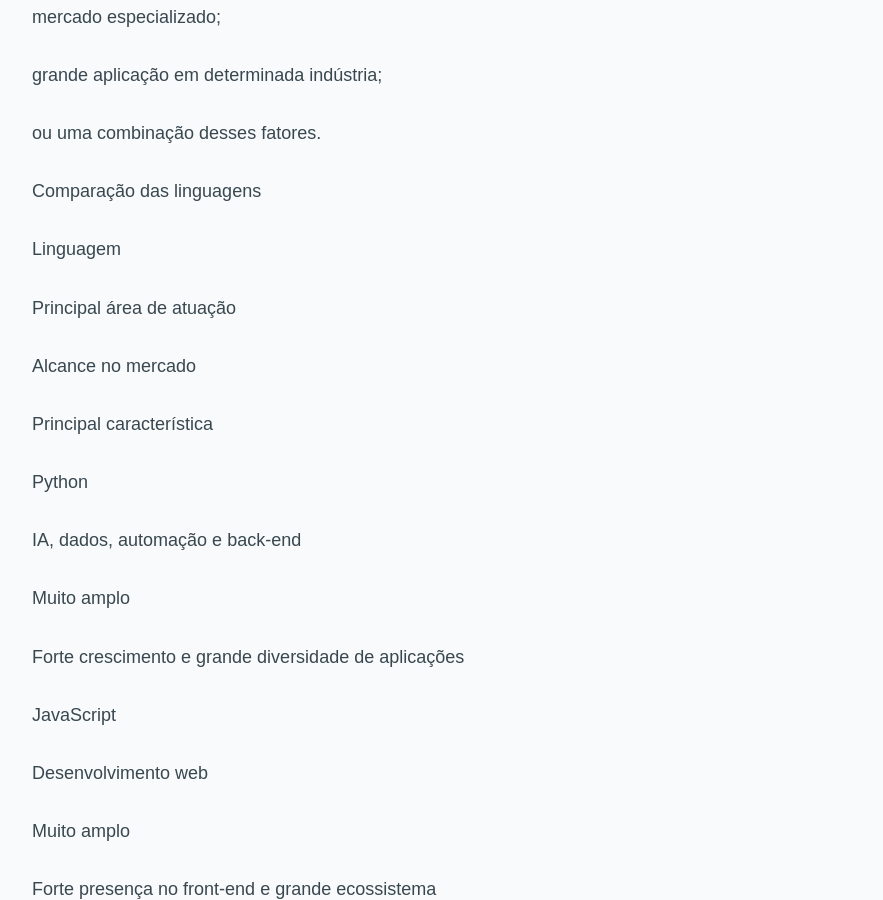
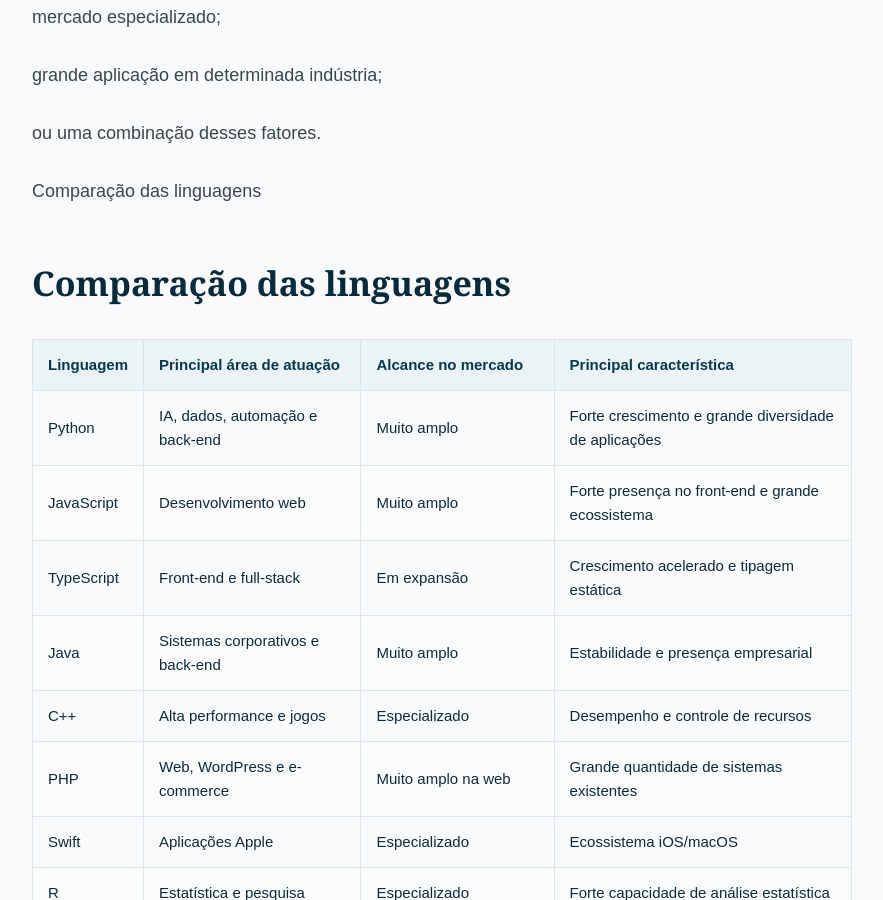
Before and after one commit to RayssaOliveiraRMO/RayssaOliveiraRMO.github.io, a Jekyll site: the page built from _posts/2026-08-20-linguagens-de-programacao.md, in a window 1280 px wide and 900 px high, scrolled down 12607 px. Shown: the whole window, without its empty margins (198-1081 px from the left). Built offline with Jekyll 4.4.1, drawn with Linux system fonts in a browser that asks for light colours.

Commit message:
Update 2026-08-20-linguagens-de-programacao.md

```diff
--- a/_posts/2026-08-20-linguagens-de-programacao.md
+++ b/_posts/2026-08-20-linguagens-de-programacao.md
@@ -276,101 +276,21 @@ ou uma combinação desses fatores.
 
 Comparação das linguagens
 
-Linguagem
+## Comparação das linguagens
 
-Principal área de atuação
-
-Alcance no mercado
-
-Principal característica
-
-Python
-
-IA, dados, automação e back-end
-
-Muito amplo
-
-Forte crescimento e grande diversidade de aplicações
-
-JavaScript
-
-Desenvolvimento web
-
-Muito amplo
-
-Forte presença no front-end e grande ecossistema
-
-TypeScript
-
-Front-end e full-stack
-
-Em expansão
-
-Crescimento acelerado e tipagem estática
-
-Java
-
-Sistemas corporativos e back-end
-
-Muito amplo
-
-Estabilidade e presença empresarial
-
-C++
-
-Alta performance e jogos
-
-Especializado
-
-Desempenho e controle de recursos
-
-PHP
-
-Web, WordPress e e-commerce
-
-Muito amplo na web
-
-Grande quantidade de sistemas existentes
-
-Swift
-
-Aplicações Apple
-
-Especializado
-
-Ecossistema iOS/macOS
-
-R
-
-Estatística e pesquisa
-
-Especializado
-
-Forte capacidade de análise estatística
-
-SQL
-
-Dados e bancos de dados
-
-Transversal
-
-Presença em diversas áreas de tecnologia
-
-Go
-
-Cloud, infraestrutura e back-end
-
-Especializado/em expansão
-
-Simplicidade, desempenho e sistemas distribuídos
-
-C#
-
-.NET, corporativo e jogos
-
-Amplo
-
-Forte ecossistema empresarial e Unity
+| Linguagem | Principal área de atuação | Alcance no mercado | Principal característica |
+|---|---|---|---|
+| Python | IA, dados, automação e back-end | Muito amplo | Forte crescimento e grande diversidade de aplicações |
+| JavaScript | Desenvolvimento web | Muito amplo | Forte presença no front-end e grande ecossistema |
+| TypeScript | Front-end e full-stack | Em expansão | Crescimento acelerado e tipagem estática |
+| Java | Sistemas corporativos e back-end | Muito amplo | Estabilidade e presença empresarial |
+| C++ | Alta performance e jogos | Especializado | Desempenho e controle de recursos |
+| PHP | Web, WordPress e e-commerce | Muito amplo na web | Grande quantidade de sistemas existentes |
+| Swift | Aplicações Apple | Especializado | Ecossistema iOS/macOS |
+| R | Estatística e pesquisa | Especializado | Forte capacidade de análise estatística |
+| SQL | Dados e bancos de dados | Transversal | Presença em diversas áreas de tecnologia |
+| Go | Cloud, infraestrutura e back-end | Especializado/em expansão | Simplicidade, desempenho e sistemas distribuídos |
+| C# | .NET, corporativo e jogos | Amplo | Forte ecossistema empresarial e Unity |
 
 Conclusão
 
```
